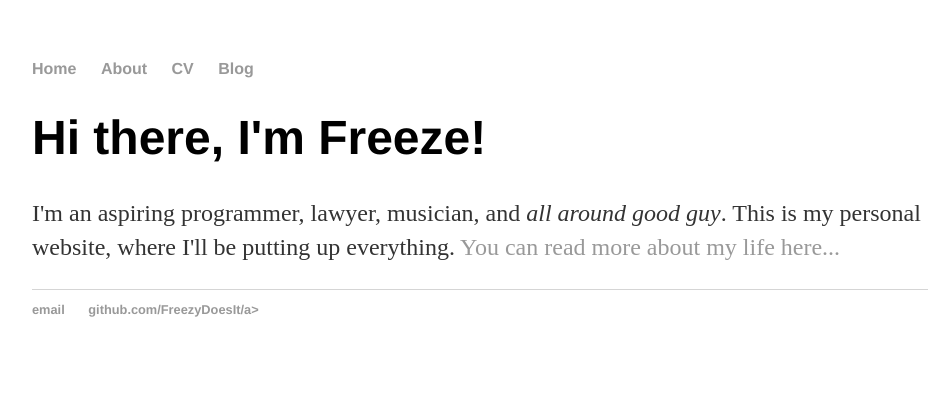
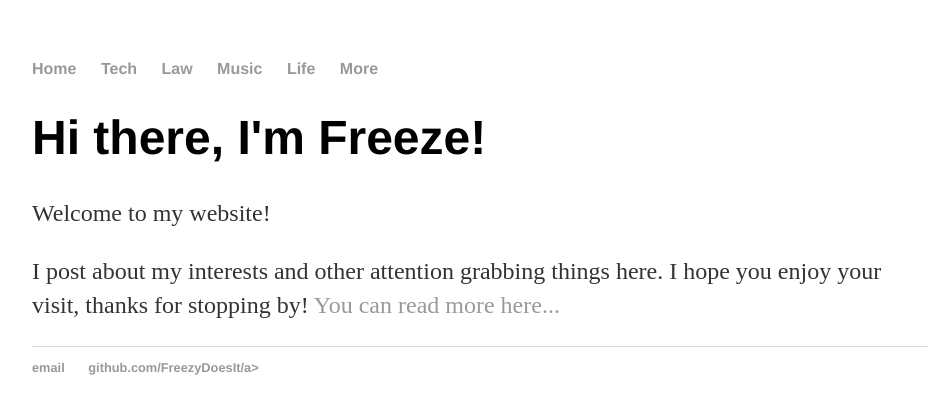
Before and after one commit to FreezyDoesIt/freezydoesit.github.io, a plain HTML site: page index.html in a window 1280 px wide. Shown: the whole page, without its empty margins (160-1110 px from the left). Drawn offline with Linux system fonts and the light colour scheme.

Commit message:
Update index.html

```diff
--- a/index.html
+++ b/index.html
@@ -9,16 +9,18 @@
 		<nav>
     		<ul>
         		<li><a href="/">Home</a></li>
-	        	<li><a href="/about">About</a></li>
-        		<li><a href="/cv">CV</a></li>
-        		<li><a href="/blog">Blog</a></li>
+	        	<li><a href="/tech">Tech</a></li>
+        		<li><a href="/law">Law</a></li>
+        		<li><a href="/Music">Music</a></li>
+						<li><a href="/Life">Life</a></li>
+						<li><a href="/More">More</a></li>
     		</ul>
 		</nav>
 		<div class="container">
     		<div class="blurb">
         		<h1>Hi there, I'm Freeze!</h1>
-				<p>I'm an aspiring programmer, lawyer, musician, and <em>all around good guy</em>. This is my personal website, where I'll be putting up everything.
-          <a href="/about">You can read more about my life here...</a></p>
+				<p>Welcome to my website!</p> <p> I post about my interests and other attention grabbing things here. I hope you enjoy your visit, thanks for stopping by!
+          <a href="/about">You can read more here...</a></p>
     		</div><!-- /.blurb -->
 		</div><!-- /.container -->
 		<footer>
```
